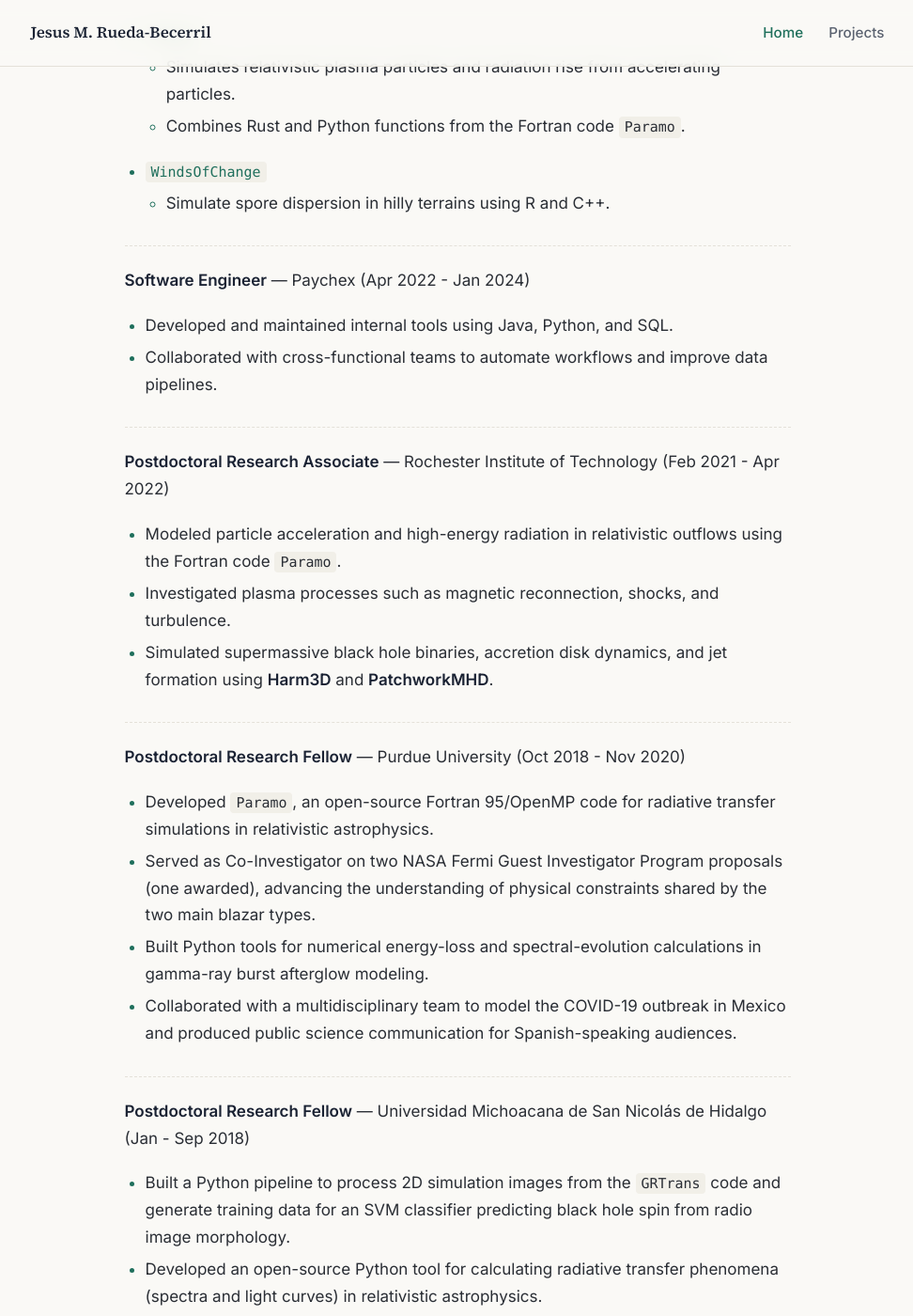
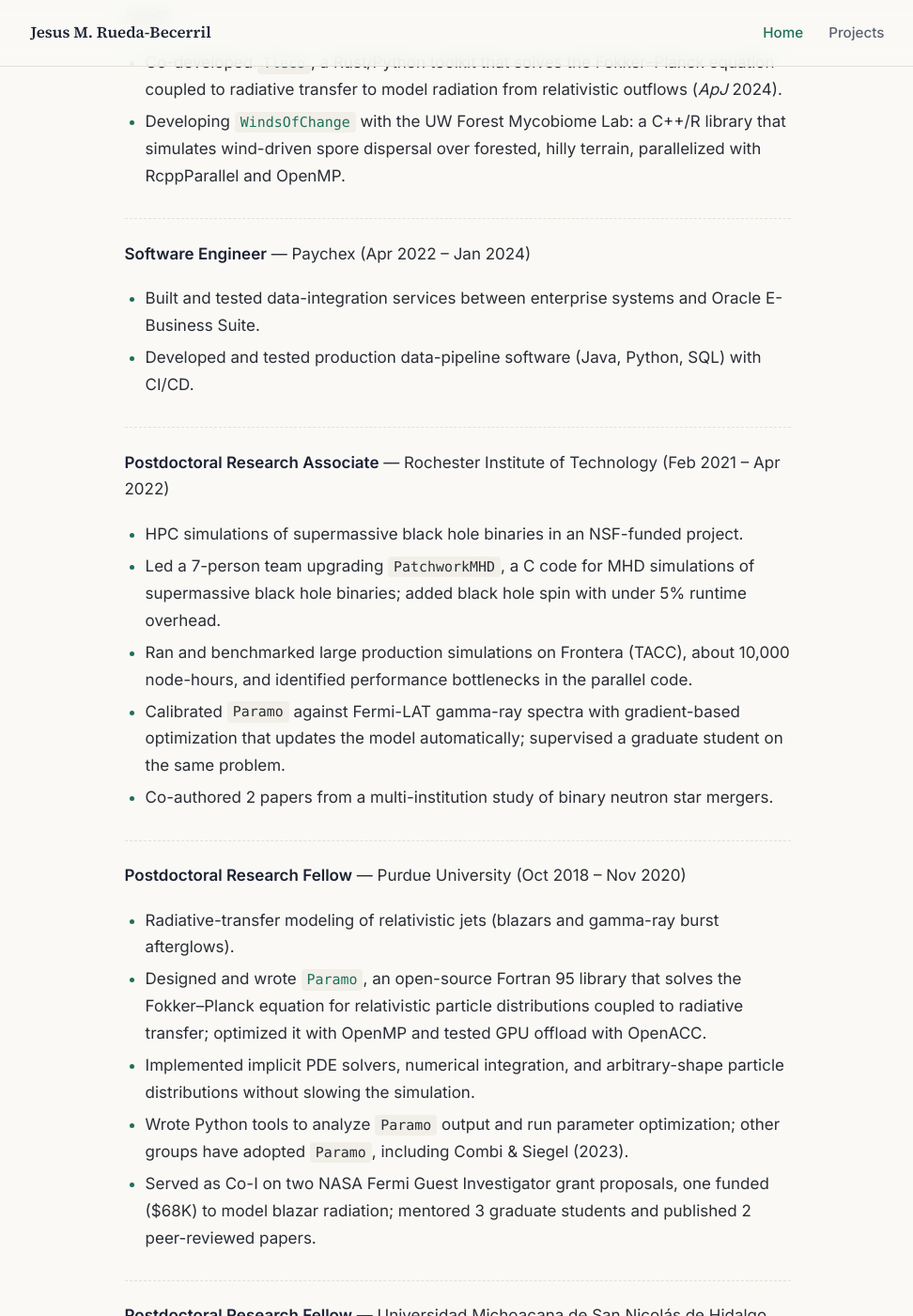
Before and after one commit to altjerue/altjerue.github.io, a Jekyll site: the page built from index.md, in a window 1280 px wide and 1400 px high, scrolled down 2060 px. Shown: the whole window at 94% size, without its empty margins (153-1125 px from the left). Built offline with Jekyll 4.4.1, drawn with Linux system fonts in a browser that asks for light colours; some of the changed text lies outside the part shown.

Commit message:
Align homepage and projects with the current resume/CV
Co-Authored-By: Claude Sonnet 5.5 <noreply@anthropic.com>

```diff
--- a/index.md
+++ b/index.md
@@ -15,14 +15,15 @@ title: Home
 
 # About Me
 
-I am a computational scientist with a Ph.D. in Physics and 10+ years developing high-performance numerical algorithms and physics-based simulation software. My expertise spans multiscale/multiphysics modeling, scientific computing, and scientific machine learning, with a track record of publishing peer-reviewed research, obtaining competitive grants, and collaborating across interdisciplinary teams to solve complex computational problems in physics. Growing up in the highlands of central Mexico, I developed a deep appreciation for natural landscapes, which continues to fuel my applied research in environmental and physical systems.
+I am a computational physicist (Ph.D.) with 10+ years writing scientific code, running computational experiments, and validating models against data. I currently evaluate frontier language models on expert-level physics reasoning and build neural-network surrogates of expensive simulations. I am the author of open-source scientific libraries ([Paramo](/projects/#paramo), [Tleco](/projects/#tleco); *ApJ* 2024) with code review and unit testing, and a mentor of graduate students. Growing up in the highlands of central Mexico, I developed a deep appreciation for natural landscapes, which continues to fuel my applied research in environmental and physical systems.
 
 ## Selected Skills
 
-- Data science & machine learning
-- Computational modeling & simulation
+- Scientific machine learning & surrogate modeling
+- Computational modeling, simulation & HPC
+- Language-model evaluation (scientific reasoning)
+- Geospatial analysis & terrain modeling
 - Data analysis & visualization
-- Geospatial analysis
 - Scientific communication
 
 ## Resume
@@ -32,62 +33,67 @@ I am a computational scientist with a Ph.D. in Physics and 10+ years developing
 
 ## Education
 
-- **Ph.D. in Physics** — Universitat de València, Spain (2017, *Cum Laude*). Advisors: Prof. Miguel A. Aloy & Dr. Petar Mimica. [Thesis](http://roderic.uv.es/handle/10550/60003)
-- **M.Sc. in Physics** — Universidad Michoacana de San Nicolás de Hidalgo, Mexico (2011)
-- **B.Sc. in Physics** — Universidad Autónoma del Estado de México, Mexico (2009)
+- **Ph.D. in Physics** — Universitat de València, Spain (Jul 2017, *Excellent Cum Laude*). Advisors: Prof. Miguel A. Aloy & Dr. Petar Mimica. [Thesis](http://roderic.uv.es/handle/10550/60003)
+- **M.Sc. in Physics** — Universidad Michoacana de San Nicolás de Hidalgo, Mexico (Sep 2011). Advisor: Prof. José A. Cervera
+- **B.Sc. in Physics** — Universidad Autónoma del Estado de México, Mexico (Dec 2008). Advisor: Prof. Francisco S. Guzmán
 
 ## Professional Experience
 
-**Independent Contractor** - Mercor (Jan 2026 — Present)
-- Provide expert-level knowledge in Physics, Astrophysics, and Mathematics to improve models for top AI research labs.
-- Assess model reasoning quality, identify failure modes, and provide structured feedback to improve scientific accuracy.
-- Apply understanding of mathematical foundations to benchmark model performance on complex STEM problems.
+**Independent Contractor** — Mercor (Jan 2026 – Present)
+- Physics subject-matter expert evaluating frontier language models for multiple leading AI labs.
+- Review 50+ expert-level physics, hydrodynamics, astrophysics, and cosmology problems; write original prompts that stump frontier models and diagnose failure modes in their reasoning.
 
-**Spatial Data Scientist** — Tealwaters, Seattle, WA, USA (May 2025 - Jan 2026)
-- Lead the development and refinement of tools like the Wetland Intrinsic Potential (WIP) model, integrating geomorphic and hydrologic indicators to map wetlands.
-- Apply remote sensing and geospatial analysis to ecological modeling, focusing on wetland restoration and environmental impact.
-- Bridge astrophysics and environmental science by leveraging expertise in high-performance computing, statistical modeling, and machine learning to analyze complex environmental datasets.
+**Spatial Data Scientist** — TealWaters (May 2025 – Jan 2026)
+- Built geospatial ML pipelines and optimized terrain-analysis code for wetland mapping.
+- Optimized the terrain-modeling code that computes elevation derivatives from 1 m, 3 m, and 10 m DEMs over 20 tiles, improving its computational performance.
+- Mapped wetland probability across the 2,160 km² Skykomish watershed with the Wetland Intrinsic Potential (WIP) random-forest model, reaching >75% accuracy.
 
-**Open-Source Developer** — Independent Research (Jan 2024 - May 2025)
-- [`Tleco`](/projects/#tleco)
-  - Simulates relativistic plasma particles and radiation rise from accelerating particles.
-  - Combines Rust and Python functions from the Fortran code `Paramo`.
-- [`WindsOfChange`](/projects/#windsofchange)
-  - Simulate spore dispersion in hilly terrains using R and C++.
+**Independent Researcher & Open-Source Developer** — Self-directed (Jan 2024 – May 2025)
+- Co-developed [`Tleco`](/projects/#tleco), a Rust/Python toolkit that solves the Fokker–Planck equation coupled to radiative transfer to model radiation from relativistic outflows (*ApJ* 2024).
+- Developing [`WindsOfChange`](/projects/#windsofchange) with the UW Forest Mycobiome Lab: a C++/R library that simulates wind-driven spore dispersal over forested, hilly terrain, parallelized with RcppParallel and OpenMP.
 
-**Software Engineer** — Paychex (Apr 2022 - Jan 2024)
-- Developed and maintained internal tools using Java, Python, and SQL.
-- Collaborated with cross-functional teams to automate workflows and improve data pipelines.
+**Software Engineer** — Paychex (Apr 2022 – Jan 2024)
+- Built and tested data-integration services between enterprise systems and Oracle E-Business Suite.
+- Developed and tested production data-pipeline software (Java, Python, SQL) with CI/CD.
 
-**Postdoctoral Research Associate** — Rochester Institute of Technology (Feb 2021 - Apr 2022)
-- Modeled particle acceleration and high-energy radiation in relativistic outflows using the Fortran code `Paramo`.
-- Investigated plasma processes such as magnetic reconnection, shocks, and turbulence.
-- Simulated supermassive black hole binaries, accretion disk dynamics, and jet formation using **Harm3D** and **PatchworkMHD**.
+**Postdoctoral Research Associate** — Rochester Institute of Technology (Feb 2021 – Apr 2022)
+- HPC simulations of supermassive black hole binaries in an NSF-funded project.
+- Led a 7-person team upgrading `PatchworkMHD`, a C code for MHD simulations of supermassive black hole binaries; added black hole spin with under 5% runtime overhead.
+- Ran and benchmarked large production simulations on Frontera (TACC), about 10,000 node-hours, and identified performance bottlenecks in the parallel code.
+- Calibrated `Paramo` against Fermi-LAT gamma-ray spectra with gradient-based optimization that updates the model automatically; supervised a graduate student on the same problem.
+- Co-authored 2 papers from a multi-institution study of binary neutron star mergers.
 
-**Postdoctoral Research Fellow** — Purdue University (Oct 2018 - Nov 2020)
-- Developed `Paramo`, an open-source Fortran 95/OpenMP code for radiative transfer simulations in relativistic astrophysics.
-- Served as Co-Investigator on two NASA Fermi Guest Investigator Program proposals (one awarded), advancing the understanding of physical constraints shared by the two main blazar types.
-- Built Python tools for numerical energy-loss and spectral-evolution calculations in gamma-ray burst afterglow modeling.
-- Collaborated with a multidisciplinary team to model the COVID-19 outbreak in Mexico and produced public science communication for Spanish-speaking audiences.
+**Postdoctoral Research Fellow** — Purdue University (Oct 2018 – Nov 2020)
+- Radiative-transfer modeling of relativistic jets (blazars and gamma-ray burst afterglows).
+- Designed and wrote [`Paramo`](/projects/#paramo), an open-source Fortran 95 library that solves the Fokker–Planck equation for relativistic particle distributions coupled to radiative transfer; optimized it with OpenMP and tested GPU offload with OpenACC.
+- Implemented implicit PDE solvers, numerical integration, and arbitrary-shape particle distributions without slowing the simulation.
+- Wrote Python tools to analyze `Paramo` output and run parameter optimization; other groups have adopted `Paramo`, including Combi & Siegel (2023).
+- Served as Co-I on two NASA Fermi Guest Investigator grant proposals, one funded ($68K) to model blazar radiation; mentored 3 graduate students and published 2 peer-reviewed papers.
 
-**Postdoctoral Research Fellow** — Universidad Michoacana de San Nicolás de Hidalgo (Jan - Sep 2018)
-- Built a Python pipeline to process 2D simulation images from the `GRTrans` code and generate training data for an SVM classifier predicting black hole spin from radio image morphology.
-- Developed an open-source Python tool for calculating radiative transfer phenomena (spectra and light curves) in relativistic astrophysics.
-- Organized a workshop training graduate students in the HDF5 data storage format.
+**Postdoctoral Research Fellow** — Universidad Michoacana de San Nicolás de Hidalgo (Jan – Sep 2018)
+- Developed a Python pipeline to process black hole simulation outputs from the `GRTrans` numerical code, generating SVM training data for radio image prediction.
+- Built open-source data analysis and visualization tools in Python for radiative transfer phenomena in relativistic astrophysics scenarios.
+
+**Graduate Research Assistant** — Universitat de València (Oct 2011 – Jul 2017)
+- Studied how magnetization of shocked plasma shapes the radiation spectra of relativistic internal shocks, using the `C-SPEV` simulation code.
 
 ## Technical Skills
 
-- **Programming Languages:** Python, C/C++, R, Fortran, Shell, Julia, SQL, Rust, Java
-- **Python Ecosystem:** Numpy, Pandas, Matplotlib, Scipy, Astropy, Scikit-learn, Tensorflow, PyTorch, Pytest, Jupyter
-- **Miscellaneous:** Git (GitHub, Bitbucket), LaTeX, QGIS, MPI, OpenMP, OpenACC, HDF5, Mathematica, Maple, Docker, Jenkins, Splunk, Jira, Kafka, MongoDB, Visit, Paraview, Job Scheduling (SLURM, PBS)
+- **Languages:** Python, C/C++, R, Rust, SQL, Fortran 95, Java, Julia, Shell
+- **ML & Data:** Scientific machine learning, language-model evaluation, surrogate modeling, Bayesian inference, Gaussian process regression, PyTorch, scikit-learn, TensorFlow, random forest, neural networks, SVM, gradient-based optimization, ML-assisted parameter estimation, NumPy, SciPy, Pandas, Astropy
+- **Geospatial:** Sentinel-1/2 multispectral processing, DEM terrain analysis, raster/vector data pipelines, QGIS
+- **HPC & Parallel:** OpenMP, OpenACC (GPU offloading), MPI, SLURM, PBS, HDF5
+- **Tools:** Git, Docker, Azure, Jenkins, OpenShift, Kafka, Splunk, Jira, ParaView, VisIt
 
 ## Publications
 
-**Selected:**
+**Selected** (9 published articles, 3 first-author; 3 in preparation):
 
 - Davis, Z., Rueda-Becerril, J.M., Giannios, D. (2024). "Tleco: A Toolkit for Modeling Radiative Signatures from Relativistic Outflows". *The Astrophysical Journal*, 976(2), 182. [DOI:10.3847/1538-4357/ad8bc2](https://doi.org/10.3847/1538-4357/ad8bc2)
+- Davis, Z., Rueda-Becerril, J.M., Giannios, D. (2022). "Balancing turbulent heating with radiative cooling in blazars". *Monthly Notices of the Royal Astronomical Society*, 513(4), 5766-5779. [DOI:10.1093/mnras/stac1282](https://doi.org/10.1093/mnras/stac1282)
 - Rueda-Becerril, J.M., Harrison, A.O., Giannios, D. (2021). "Blazar jets launched with similar energy per baryon, independently of their power". *Monthly Notices of the Royal Astronomical Society*, 501(3), 4092-4102. [DOI:10.1093/mnras/staa3925](https://doi.org/10.1093/mnras/staa3925)
 - Rueda-Becerril, J.M., Mimica, P., Aloy, M.A. (2017). "On the influence of a hybrid thermal-non-thermal distribution in the internal shocks model for blazars". *Monthly Notices of the Royal Astronomical Society*, 468(2), 1169-1182. [DOI:10.1093/mnras/stx476](https://doi.org/10.1093/mnras/stx476)
+- Guzmán, F.S., Rueda-Becerril, J.M. (2009). "Spherical boson stars as black hole mimickers". *Physical Review D*, 80, 084023. [DOI:10.1103/PhysRevD.80.084023](https://doi.org/10.1103/PhysRevD.80.084023)
 
 Full list: [ADS](https://ui.adsabs.harvard.edu/#search/q=author%3A%22Rueda-Becerril%2C%20J.%20M.%22&sort=date%20desc%2C%20bibcode%20desc&p_=0) · [arXiv](https://arxiv.org/search/astro-ph?searchtype=author&query=Rueda-Becerril%2C+J+M) · [Google Scholar](https://scholar.google.com/citations?user=hrld5zgAAAAJ)
 
```
Also changed, not shown: other parts of index.md (+2 -2 lines), _pages/projects.md (+8 -7 lines).
